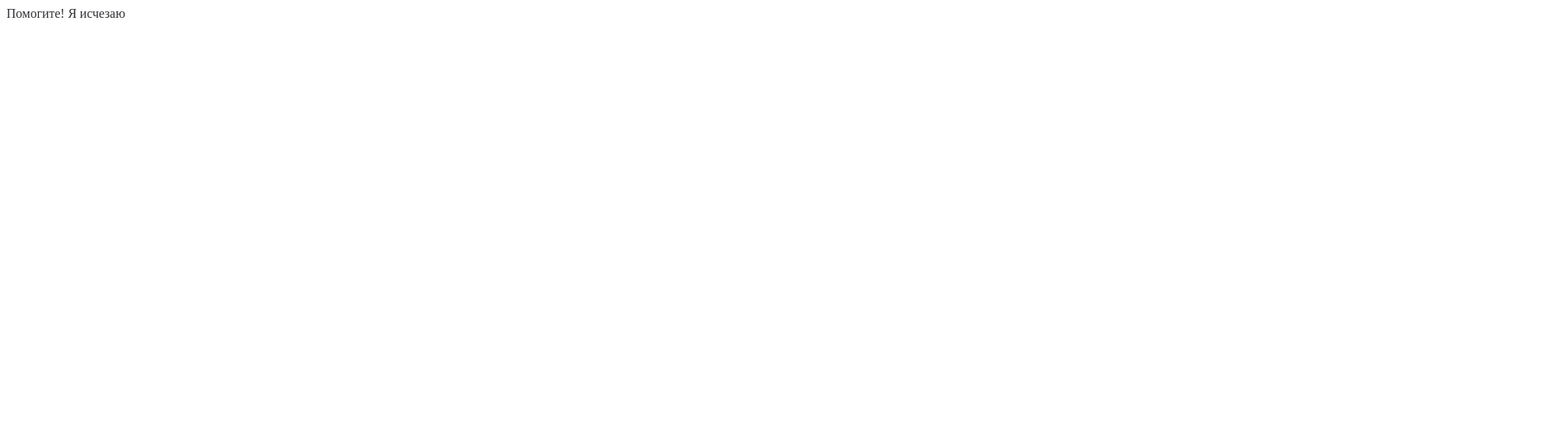
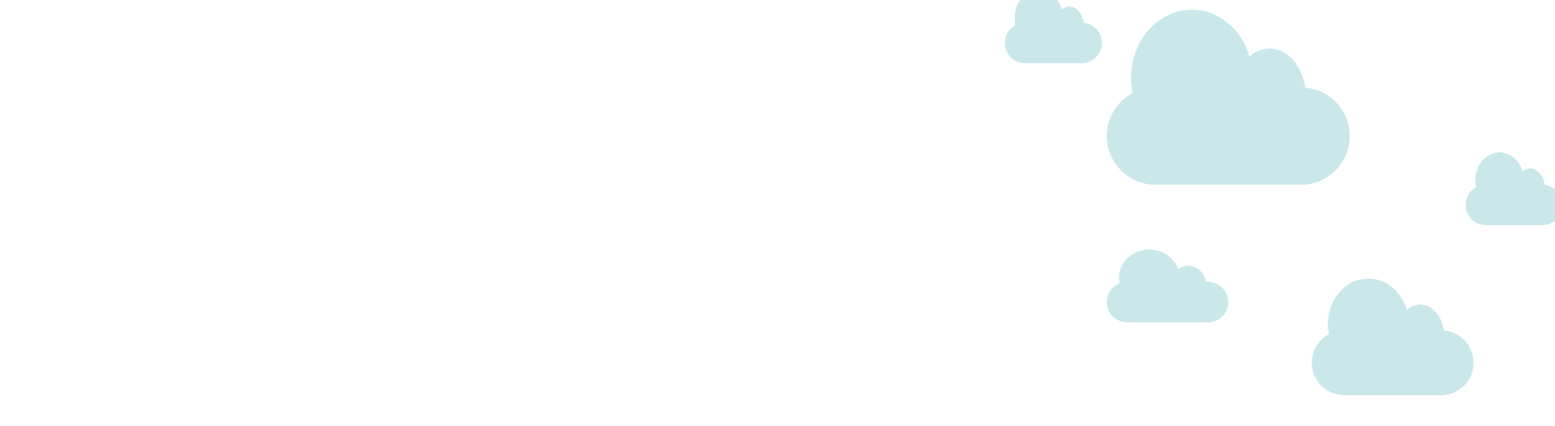
Before and after one commit to margaritaritik/css-module, a React (Create React App) app: page / in a window 1280 px wide. Shown: the top 526 px of the page at 81% size, 1920 px wide, since content can reach past the window. Built offline with nearby package versions, Linux system fonts and the light colour scheme.

Commit message:
cloud animation

```diff
--- a/src/App.js
+++ b/src/App.js
@@ -1,11 +1,13 @@
 import React from "react";
 import {Spring, animated, useSpring} from 'react-spring'
 import ChangeColorText from "./components/ChangeColorText";
+import Cloud_animation from "./components/animation elements/Cloud_animation";
 
 function App() {
     return (
         <div>
-            <ChangeColorText/>
+            {/*<ChangeColorText/>*/}
+            <Cloud_animation/>
         </div>
     );
 
--- a/src/components/ChangeColorText.jsx
+++ b/src/components/ChangeColorText.jsx
@@ -1,7 +1,32 @@
-import React from 'react';
+import React, {useState} from 'react';
 import {animated, useSpring} from "react-spring";
+import stylesAnimated from "../css/animationBlock.module.css"
+
+
 
 const ChangeColorText = () => {
+    const [todos,setTodos]=useState([{id:1, title:'first',completed:true},
+        {id:2, title:'second',completed:false},
+        {id:3, title:'second 3 ',completed:true}]);
+    const props = useSpring({
+        loop: true,
+        to: [
+            { opacity: 1, color: '#ffaaee' },
+            { opacity: 3, color: 'rgb(14,26,19)' },
+            { opacity: 6, color: 'rgb(82,245,163)' },
+            { opacity: 3, color: 'rgb(255,116,17)' },
+            { opacity: 5, color: 'rgb(10,89,248)' }
+        ],
+        from: { opacity: 3, color: 'red' },
+    });
+
+    const styles = useSpring({
+        loop: { reverse: true },
+        from: {  x: 0 },
+        to: { x: 100 },
+    })
+
+    const list=todos.map(item=>(<animated.div className={stylesAnimated.items}>{ item.title}</animated.div>));
     const container = {
         width:'30px',
         height:'30px',
@@ -21,17 +46,9 @@ const ChangeColorText = () => {
         display: 'flex',
         justifyContent: 'center'
     }
-    const props = useSpring({
-        loop: true,
-        to: [
-            { opacity: 1, color: '#ffaaee' },
-            { opacity: 3, color: 'rgb(14,26,19)' },
-            { opacity: 6, color: 'rgb(82,245,163)' },
-            { opacity: 3, color: 'rgb(255,116,17)' },
-            { opacity: 5, color: 'rgb(10,89,248)' }
-        ],
-        from: { opacity: 3, color: 'red' },
-    });
+
+
+
 
     const props1 = useSpring({
         x: 100,
@@ -39,8 +56,8 @@ const ChangeColorText = () => {
     });
 
     return (
-        <animated.div style={props} strokeDashoffset={props1.x}>
-            Помогите! Я исчезаю
+        <animated.div className={stylesAnimated.container}  >
+            {list}
         </animated.div>
     );
 };
--- /dev/null
+++ b/src/components/animation elements/Cloud_animation.jsx
@@ -0,0 +1,20 @@
+import React from 'react';
+import styles_cloud from './cloud_style.module.css'
+
+const CloudAnimation = () => {
+    return (
+        <div className={styles_cloud.container_cloud}>
+            <div className={styles_cloud.cloud}></div>
+            <div className={styles_cloud.cloud}></div>
+            <div className={styles_cloud.cloud}></div>
+            <div className={styles_cloud.cloud}></div>
+            <div className={styles_cloud.cloud}></div>
+            <div className={styles_cloud.cloud}></div>
+
+
+
+        </div>
+    );
+};
+
+export default CloudAnimation;
--- /dev/null
+++ b/src/components/animation elements/cloud_style.module.css
@@ -0,0 +1,120 @@
+.container_cloud{
+    transition: all 2s ease 2s;
+    position: relative;
+    height: 100%;
+    width: 100%;
+    /*max-width: 500px;*/
+    animation-name: cloud_animation;
+
+    animation-duration: 10s;
+    animation-fill-mode: forwards;
+
+}
+.container_cloud div:nth-child(1){
+    position: relative;
+    top: 20px;
+    width: 120px;
+    height: 50px;
+    background: #cae7ea;
+    border-radius: 60px;
+}
+.container_cloud div:nth-child(2){
+    position: relative;
+    top: 50px;
+    left:10%;
+    width: 300px;
+    height: 120px;
+    background: #cae7ea;
+    border-radius: 60px;
+}
+
+.container_cloud div:nth-child(3){
+    position: relative;
+    top: 50px;
+    left:60%;
+    width: 360px;
+    height: 110px;
+    background: #cae7ea;
+    border-radius: 60px;
+}
+.container_cloud div:nth-child(4){
+    position: relative;
+    top: -60px;
+    left: 45%;
+    width: 120px;
+    height: 50px;
+    background: #cae7ea;
+    border-radius: 60px;
+}
+.container_cloud div:nth-child(5){
+    position: relative;
+    top: 10px;
+    left:10%;
+    width: 150px;
+    height: 50px;
+    background: #cae7ea;
+    border-radius: 60px;
+}
+
+.container_cloud div:nth-child(6){
+    position: relative;
+    top: 20px;
+    left:30%;
+    width: 200px;
+    height: 80px;
+    background: #cae7ea;
+    border-radius: 60px;
+}
+@keyframes cloud_animation {
+    0%{
+        transform: translate(0,0);
+
+    }
+    20%{
+
+    }
+    30%{
+
+    }
+    60%{
+
+    }
+    100%{
+        transform: translate(100%,0);
+    }
+}
+
+/*.cloud {*/
+/*    position: relative;*/
+/*    top: 50%;*/
+/*    width: 300px;*/
+/*    height: 120px;*/
+/*    background: #cae7ea;*/
+/*    border-radius: 60px;*/
+/*}*/
+
+
+
+
+.cloud::before{
+    content: '';
+    position: absolute;
+    top: -80%;
+    left:10%;
+    width: 50%;
+    height: 140%;
+    background-color: #cae7ea;
+    border-radius: 50%;
+
+}
+
+.cloud::after{
+    content: '';
+    position: absolute;
+    top: -40%;
+    right:18%;
+    width: 30%;
+    height: 100%;
+    background-color: #cae7ea;
+    border-radius: 50%;
+}
--- /dev/null
+++ b/src/css/animationBlock.module.css
@@ -0,0 +1,31 @@
+.container{
+    transition: all 1s ease 2s;
+    animation-name: animationTodos;
+
+}
+.items{
+
+}
+
+.items:hover{
+
+
+}
+
+@keyframes animationTodos {
+    0%{
+        transform: translate(0%,0%);
+    }
+    20%{
+        transform: rotate(200deg);
+    }
+    50%{
+        transform: translate(0%,50%);
+    }
+    80%{
+
+    }
+    100%{
+        transform: translate(0%,100%);
+    }
+}
```
